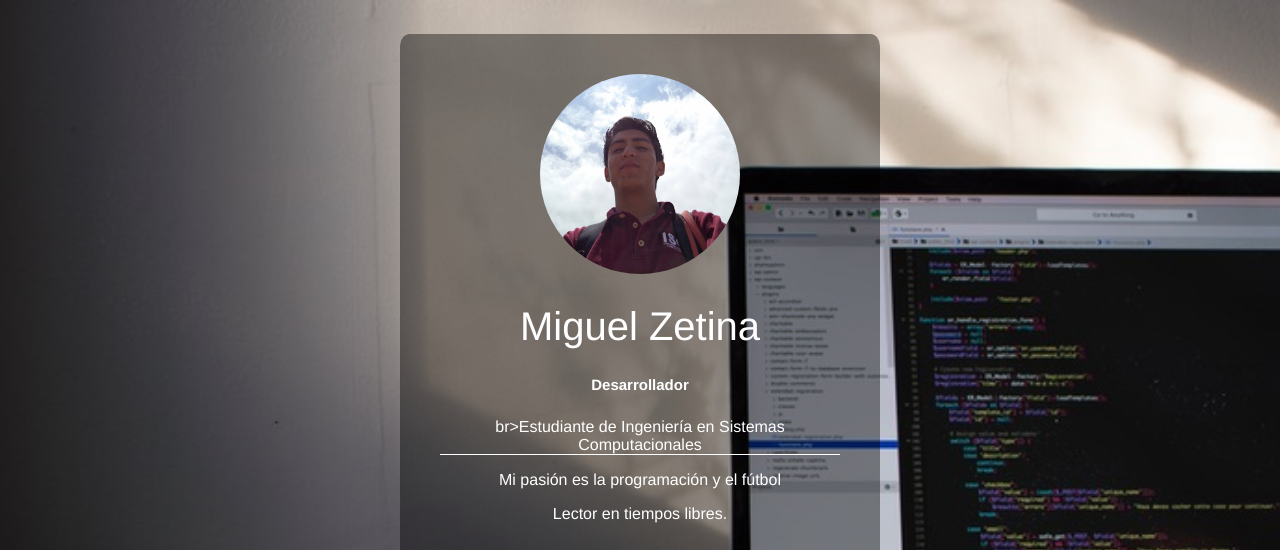
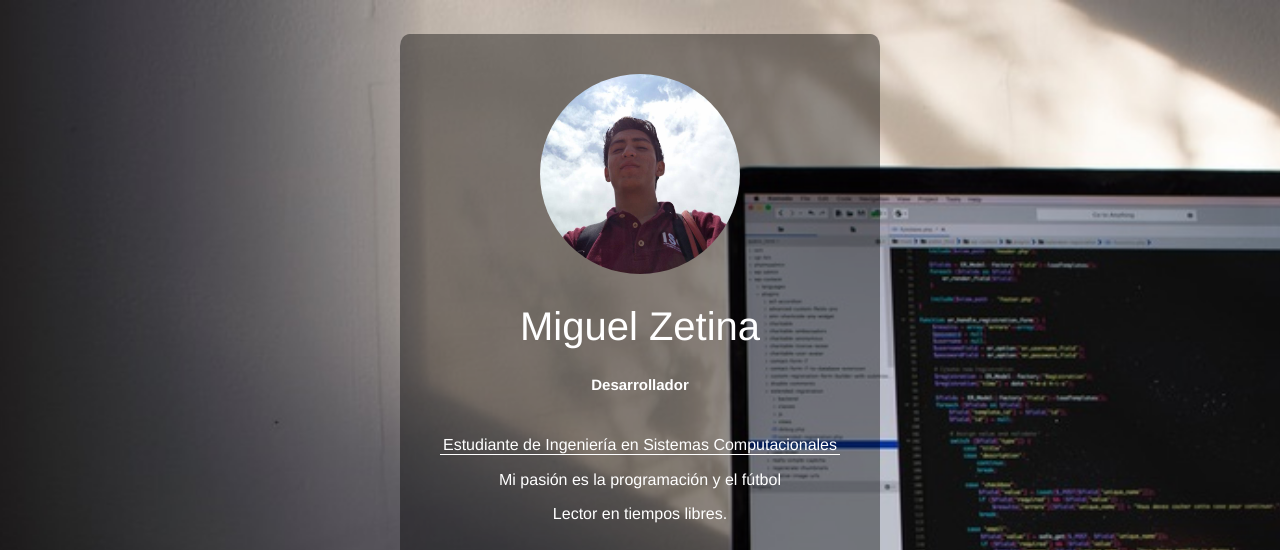
Before and after one commit to loefthur26/mikezetina.github.io, a plain HTML site: page index.html in a window 1280 px wide. Shown: the top 550 px of the page. Drawn offline with Linux system fonts and the light colour scheme.

Commit message:
Arreglado problema texto

```diff
--- a/index.html
+++ b/index.html
@@ -33,7 +33,7 @@
 
 		<h1>Miguel Zetina</h1>
 
-		<h5>Desarrollador </h5>br>Estudiante de Ingeniería en Sistemas Computacionales</h5>
+		<h5>Desarrollador </h5> </br>Estudiante de Ingeniería en Sistemas Computacionales </br></h5>
 
 		<div class="line-break"></div>
 
```
